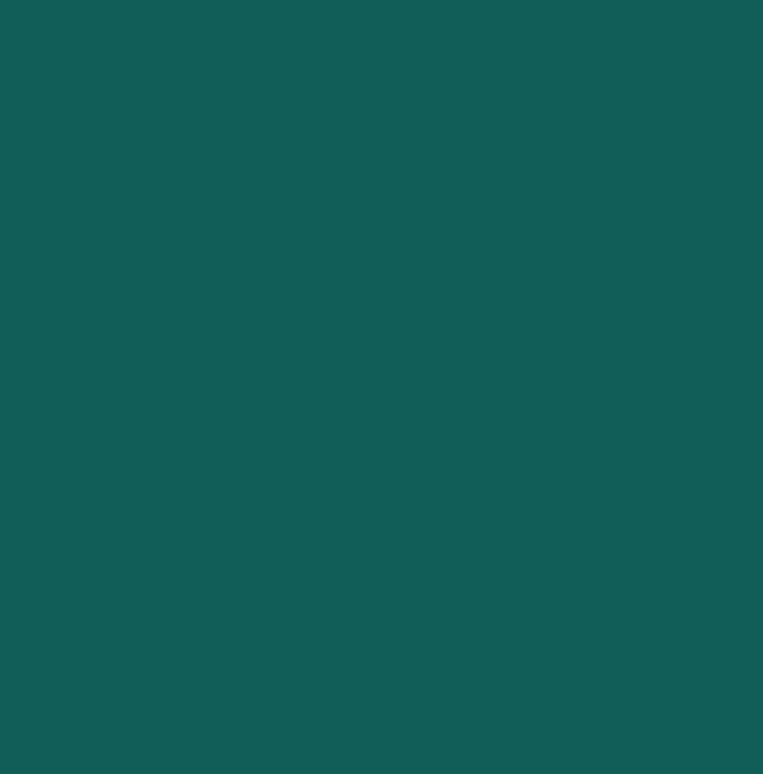
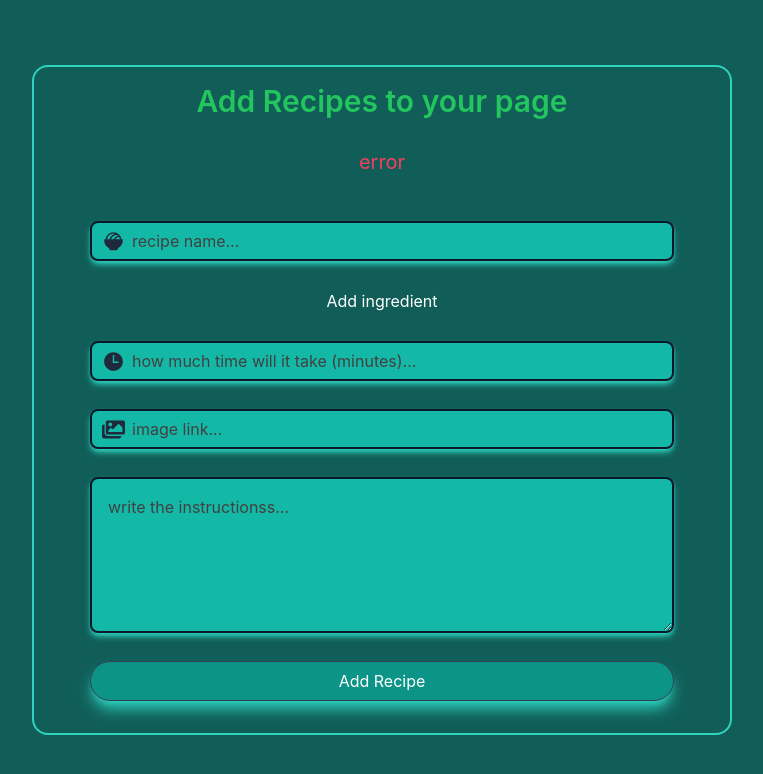
Before and after one commit to sallah26/recipe-app, a React (Create React App) app in the folder client/: page /addrecipe in a window 1280 px wide. Before the commit this address had no page. Shown: the top 774 px of the page, without its empty margins (258-1021 px from the left). Built offline with nearby package versions, Linux system fonts and the light colour scheme.

Commit message:
front routing for the recipes is done

```diff
--- a/client/src/App.js
+++ b/client/src/App.js
@@ -3,12 +3,20 @@ import './App.css';
 import {Routes, Route, useNavigate} from "react-router-dom";
 import Home from './pages/Home';
 import Auth from './pages/Auth';
+import AddRecipe from './pages/AddRecipe';
+import DeleteRecipe from './pages/DeleteRecipe';
+import UpdateRecipe from './pages/UpdateRecipe';
+import DetalisOfRecipe from './pages/DetalisOfRecipe';
 
 function App() {
   return (
     <div className="App flex items-center justify-center min-h-screen bg-teal-800 text-white">
       <Routes>
           <Route path='/' element= {<Home />}/>
+          <Route path='/addrecipe' element= {<AddRecipe />}/>
+          <Route path='/deleterecipe/:id' element= {<DeleteRecipe />}/>
+          <Route path='/updaterecipe/:id' element= {<UpdateRecipe />}/>
+          <Route path='/details/:id' element= {<DetalisOfRecipe />}/>
           <Route path='/auth' element= {<Auth />}/>
       </Routes>
     </div>
--- a/client/src/components/Navbar.jsx
+++ b/client/src/components/Navbar.jsx
@@ -15,7 +15,7 @@ const Navbar = () => {
     <div className="flex left-0 justify-center   top-10 w-full">
     <header className=' p-10 flex justify-center gap-7 text-2xl'>
       <Link to={"/"}>Home</Link>
-      <Link to={"/"}>Add Recipes</Link>
+      <Link to={"/addrecipe"}>Add Recipes</Link>
       <Link to={"/"}>Saved Recipes</Link>
       {!cookie.access_token ? (
         <button onClick={logout}>Log out</button>
--- a/client/src/index.css
+++ b/client/src/index.css
@@ -20,3 +20,6 @@ code {
 input::placeholder {
   color: #424040; /* Set the color you want for the placeholder text */
 }
+textarea::placeholder {
+  color: #424040; /* Set the color you want for the placeholder text */
+}
--- a/client/src/pages/AddRecipe.jsx
+++ b/client/src/pages/AddRecipe.jsx
@@ -0,0 +1,84 @@
+import React, { useState } from 'react';
+import axios from 'axios';
+import { PiBowlFoodFill } from "react-icons/pi";
+import { PiPottedPlantFill } from "react-icons/pi";
+import { FaImages } from "react-icons/fa";
+import { IoTimeSharp } from "react-icons/io5";
+import Loading from '../components/Loading';
+import { useNavigate} from "react-router-dom"
+
+const AddRecipe = () => {
+    const [recipe, setRecipe] = useState({name: "", ingredients: [], cookingTime: 0, imgUrl: "", userOwner: "65f215fb3376d02a96ad9f0a",  instructions: ""});;
+    const [loading, setLoading] = useState(false);
+    const navigate = useNavigate();
+
+    const handleChange = (e)=>{
+        const {name, value} = e.target;
+        setRecipe({...recipe, [name]: value})
+    };
+
+    const handleIngridentsChange = (e, idx)=>{
+        const {value} = e.target;
+        const ingredients = recipe.ingredients;
+        ingredients[idx] = value;
+        setRecipe({...recipe, ingredients})
+    }
+
+
+    const AddIngrident = ()=>{
+        setRecipe({...recipe, ingredients: [...recipe.ingredients, ""]});
+    };
+
+    const handleAddRecipe = ()=>{
+        console.log(recipe);
+        // const AddRecipe = ()=>{
+            setLoading(true)
+            axios.post("http://localhost:5000/recipe", recipe)
+            .then((res)=>{
+                alert("New Recipe added Successfully!")
+                setLoading(false)
+                navigate("/")
+            }).catch((err)=>{
+                alert(`dude sallah u made error, ${err.message}`)
+            })
+    }
+    // }
+  return (
+      <div className='min-w-[700px]'>
+          {loading && <Loading />}
+      <div className="w-full border-[2px] rounded-2xl border-teal-400 flex flex-col items-center justify-center p-4 gap-7">
+      <p className='text-3xl text-green-500 font-semibold'>Add Recipes to your page</p>
+      <p className='text-[20px] text-rose-500'>error</p>
+      <div  className='flex flex-col w-full gap-7 py-4 px-4 md:px-10'>
+      <div className='flex items-center relative'>
+            <PiBowlFoodFill  className='text-slate-800 absolute ml-3' size={23}/>
+            <input required onChange={handleChange} name="name" type="text" placeholder='recipe name...' id="" className='shadow-md shadow-teal-400 bg-teal-500 outline-0 border-[2px] rounded-lg border-slate-900 w-full h-10 px-10 text-black'/>
+        </div>
+        {recipe.ingredients.map((ingredient, idx) => (
+            <div key={idx} className='flex items-center relative'>
+                <PiPottedPlantFill  className='text-slate-800 absolute ml-3' size={23}/>
+                <input required onChange={(e)=>handleIngridentsChange(e, idx)} name="ingredients" type="text" placeholder='ingredients' id="" className='shadow-md shadow-teal-400 bg-teal-500 outline-0 border-[2px] rounded-lg border-slate-900 w-full h-10 px-10 text-black'/>
+            </div>
+        ))}
+        <button onClick={AddIngrident} type='button'>Add ingredient</button>
+
+
+        <div className='flex items-center relative'>
+            <IoTimeSharp  className='text-slate-800 absolute ml-3' size={23}/>
+            <input required name="cookingTime" onChange={handleChange} type="number" placeholder='how much time will it take (minutes)...' id="" className='shadow-md shadow-teal-400 bg-teal-500 outline-0 border-[2px] rounded-lg border-slate-900 w-full h-10 px-10 text-black'/>
+        </div>
+        <div className='flex items-center relative'>
+            <FaImages  className='text-slate-800 absolute ml-3' size={23}/>
+            <input required onChange={handleChange} name="imgUrl" type="text" placeholder='image link...' id="" className='shadow-md shadow-teal-400 bg-teal-500 outline-0 border-[2px] rounded-lg border-slate-900 w-full h-10 px-10 text-black'/>
+        </div>
+        <div className='flex items-start relative'>
+            <textarea rows={5} cols={50} required  onChange={handleChange} name="instructions" type="textarea" placeholder='write the instructionss...' id="" className='shadow-md shadow-teal-400 bg-teal-500 outline-0 border-[2px] rounded-lg border-slate-900 w-full py-4 min-h-28 px-4 text-black'/>
+        </div>
+        <button onClick={handleAddRecipe} className='bg-teal-600 outline-0 border-[1.5px] shadow-lg shadow-teal-400 rounded-full border-slate-700 w-full h-10 px-10 text-white'>Add Recipe</button>
+      </div>
+    </div>
+    </div>
+  )
+}
+
+export default AddRecipe
--- a/client/src/pages/DeleteRecipe.jsx
+++ b/client/src/pages/DeleteRecipe.jsx
@@ -0,0 +1,41 @@
+import axios from 'axios';
+import React, { useState } from 'react'
+import { useNavigate, useParams } from 'react-router-dom';
+import Loading from '../components/Loading';
+
+const DeleteRecipe = () => {
+    const [loading, setLoading] = useState(false);
+    const navigate = useNavigate();
+    const { id } = useParams();
+
+    const DeleteRecipes = () =>{
+        setLoading(true);
+        axios.delete(`http://localhost:5000/recipe/${id}`)
+         .then(()=> {
+            setLoading(false);
+            alert("the recipe is deleted succesfully!")
+            navigate('/');
+
+         })
+         .catch((err)=> {
+            setLoading(false);
+            alert("An error is occured please go back and check!");
+            console.log(err);
+        })
+
+    }
+  return (
+    <>
+        {loading ? (
+            <Loading />
+            ) : (
+                <div className="flex flex-col items-start p-4 gap-4 border-[2px] border-red-400 rounded-xl">
+            <p className='mx-auto text-center text-xl text-red-500'>Are you sure to delete this recipe</p>
+        <button onClick={DeleteRecipes} className='text-center mt-5 mx-auto w-full bg-red-600'>Delete this book</button>
+        </div>
+        )}
+    </>
+  )
+}
+
+export default DeleteRecipe
--- a/client/src/pages/DetalisOfRecipe.jsx
+++ b/client/src/pages/DetalisOfRecipe.jsx
@@ -0,0 +1,53 @@
+import React, { useEffect, useState } from 'react';
+import { useParams, useNavigate } from 'react-router-dom';
+import axios from 'axios';
+import Loading from '../components/Loading';
+
+const DetailsOfRecipe = () => {
+  const [recipe, setRecipe] = useState(null);
+  const [loading, setLoading] = useState(false);
+  const { id } = useParams();
+  const navigate = useNavigate();
+
+  useEffect(() => {
+    setLoading(true);
+    axios
+      .get(`http://localhost:5000/recipe/${id}`)
+      .then((res) => {
+        setRecipe(res.data);
+      })
+      .catch((err) => {
+        console.error('Error fetching recipe:', err);
+      })
+      .finally(() => {
+        setLoading(false);
+      });
+  }, [id]);
+
+  return (
+    <div>
+      {loading ? (
+        <Loading />
+      ) : recipe ? (
+        <div className="max-w-[400px] border-[2px] rounded-xl">
+          <img src={recipe.imgUrl} alt={`${recipe.name} icon`} className="w-full h-60" />
+          <div className="flex flex-col gap-5 p-4">
+            <p className="text-2xl text-green-600 font-semibold">{recipe.name}</p>
+            <p>Ingredients:</p>
+            <div className="flex flex-wrap gap-3">
+              {recipe.ingredients.map((ingr, index) => (
+                <p key={index}>{ingr}</p>
+              ))}
+            </div>
+            <p>Total Cooking Time: {recipe.cookingTime}</p>
+          </div>
+        </div>
+      ) : (
+        <p>No recipe found</p>
+      )}
+      <button onClick={()=>{navigate(`/deleterecipe/${recipe._id}`)}}>Delete the recipe</button>
+    </div>
+  );
+};
+
+export default DetailsOfRecipe;
--- a/client/src/pages/Home.jsx
+++ b/client/src/pages/Home.jsx
@@ -2,12 +2,13 @@ import React, { useEffect, useState } from 'react'
 import Navbar from '../components/Navbar'
 import axios from "axios";
 import Loading from "../components/Loading";
-
+import {useNavigate} from "react-router-dom";
 
 const Home = () => {
   const [recipes, setRecipes] = useState([]);
   const [loading, setLoading] = useState(false);
 
+  const navigate = useNavigate()
 
   useEffect(() => {
     setLoading(true)
@@ -25,7 +26,7 @@ const Home = () => {
   let ke = -1;
   return (
     <div className="App">
-      <Navbar />
+      <Navbar />()
     {loading && <Loading />}
     <div className="grid grid-cols-1 md:grid-cols-2 lg:grid-cols-3 gap-7 justify-center">
       {recipes.map((recipe)=>{
@@ -45,6 +46,7 @@ const Home = () => {
               </div>
               <p className="">Total Cooking Time : {recipe.cookingTime}</p>
             </div>
+            <button onClick={()=> {navigate(`/details/${recipe._id}`)}}>See the Details</button>
           </div>
         )
       })}
--- a/client/src/pages/UpdateRecipe.jsx
+++ b/client/src/pages/UpdateRecipe.jsx
@@ -0,0 +1,11 @@
+import React from 'react'
+
+const UpdateRecipe = () => {
+  return (
+    <div>
+      UpdateRecipe
+    </div>
+  )
+}
+
+export default UpdateRecipe
```
